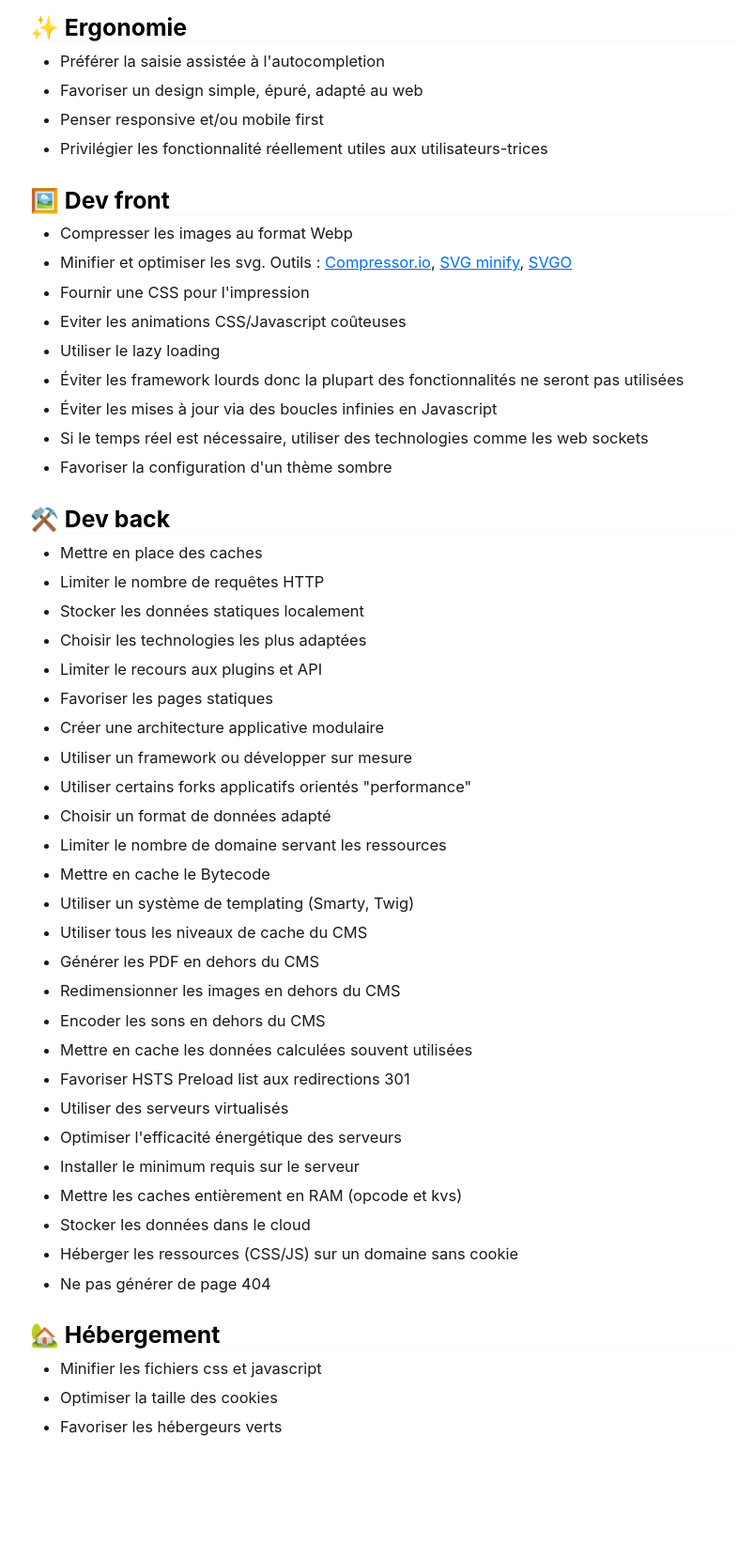
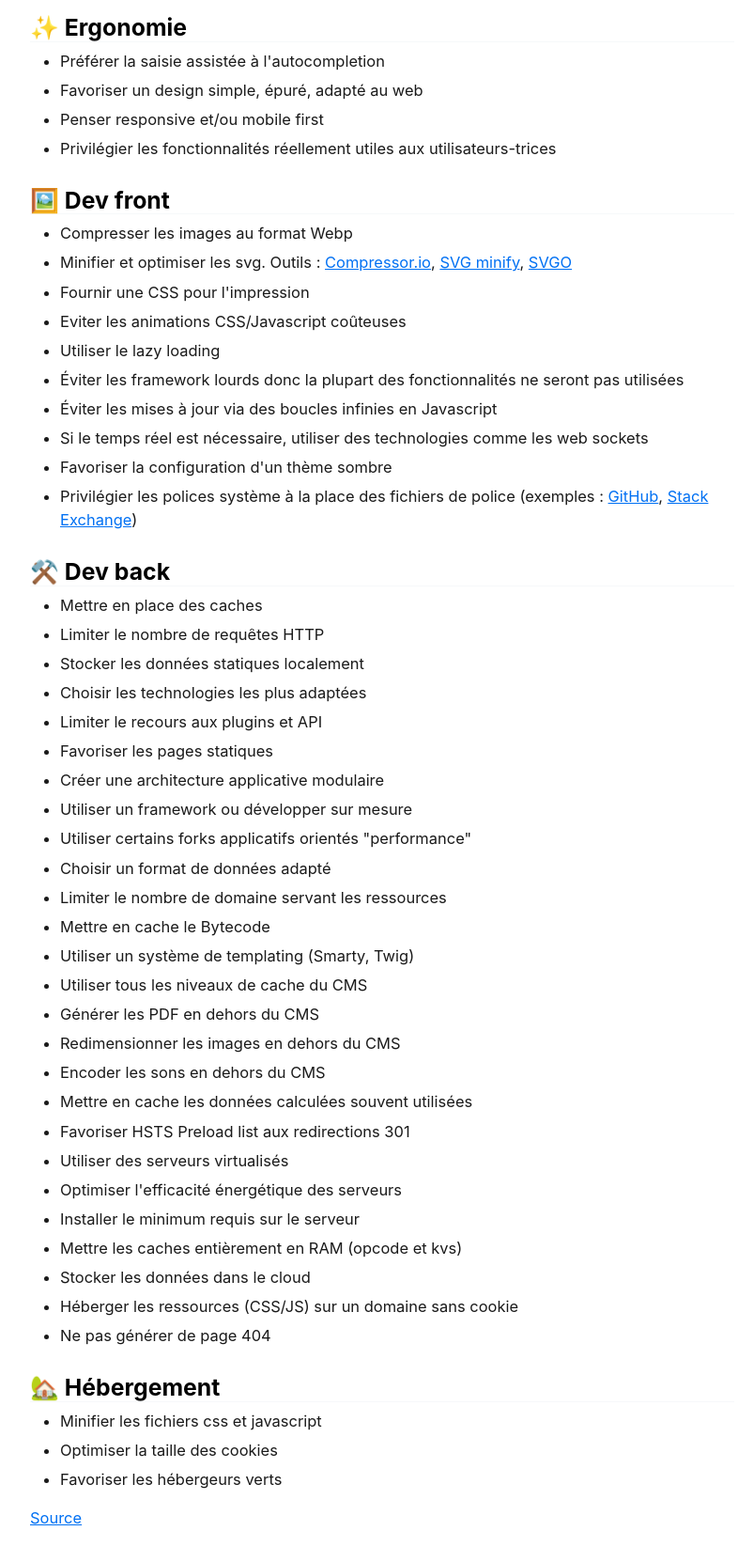
Before and after one commit to Troopers/eco-conception-checklist, a plain HTML site: page index.html in a window 1280 px wide. Shown: the part 1014-2676 px from the top of the page at 94% size, without its empty margins (233-1019 px from the left). Before the commit the page ends 2593 px from the top, so only its background shows below. Drawn offline with Linux system fonts and the light colour scheme.

Commit message:
Use system fonts

```diff
--- a/index.html
+++ b/index.html
@@ -14,7 +14,7 @@
             <a href="#ergo">Ergonomie</a> /
             <a href="#front">Dev front</a> /
             <a href="#back">Dev back</a> /
-            <a href="#hebergement">Hébergement</a> /
+            <a href="#hebergement">Hébergement</a>
         </nav>
     </header>
 
@@ -51,7 +51,7 @@
             <li>Préférer la saisie assistée à l'autocompletion</li>
             <li>Favoriser un design simple, épuré, adapté au web</li>
             <li>Penser responsive et/ou mobile first</li>
-            <li>Privilégier les fonctionnalité réellement utiles aux utilisateurs-trices</li>
+            <li>Privilégier les fonctionnalités réellement utiles aux utilisateurs-trices</li>
         </ul>
 
         <h3 id="front">🖼️ Dev front</h3>
@@ -65,6 +65,7 @@
            <li>Éviter les mises à jour via des boucles infinies en Javascript</li>
            <li>Si le temps réel est nécessaire, utiliser des technologies comme les web sockets</li>
            <li>Favoriser la configuration d'un thème sombre</li>
+           <li>Privilégier les polices système à la place des fichiers de police (exemples : <a href="https://markdotto.com/2018/02/07/github-system-fonts/">GitHub</a>, <a href="https://meta.stackexchange.com/questions/364048/we-are-switching-to-system-fonts-on-may-10-2021">Stack Exchange</a>)</li>
         </ul>
 
         <h3 id="back"v>⚒️ Dev back</h3>
@@ -104,5 +105,7 @@
         <li>Optimiser la taille des cookies</li>
         <li>Favoriser les hébergeurs verts</li>
         </ul>
+
+        <p><a href="https://github.com/Troopers/eco-conception-checklist">Source</a></p>
 </body>
 </html>
```
